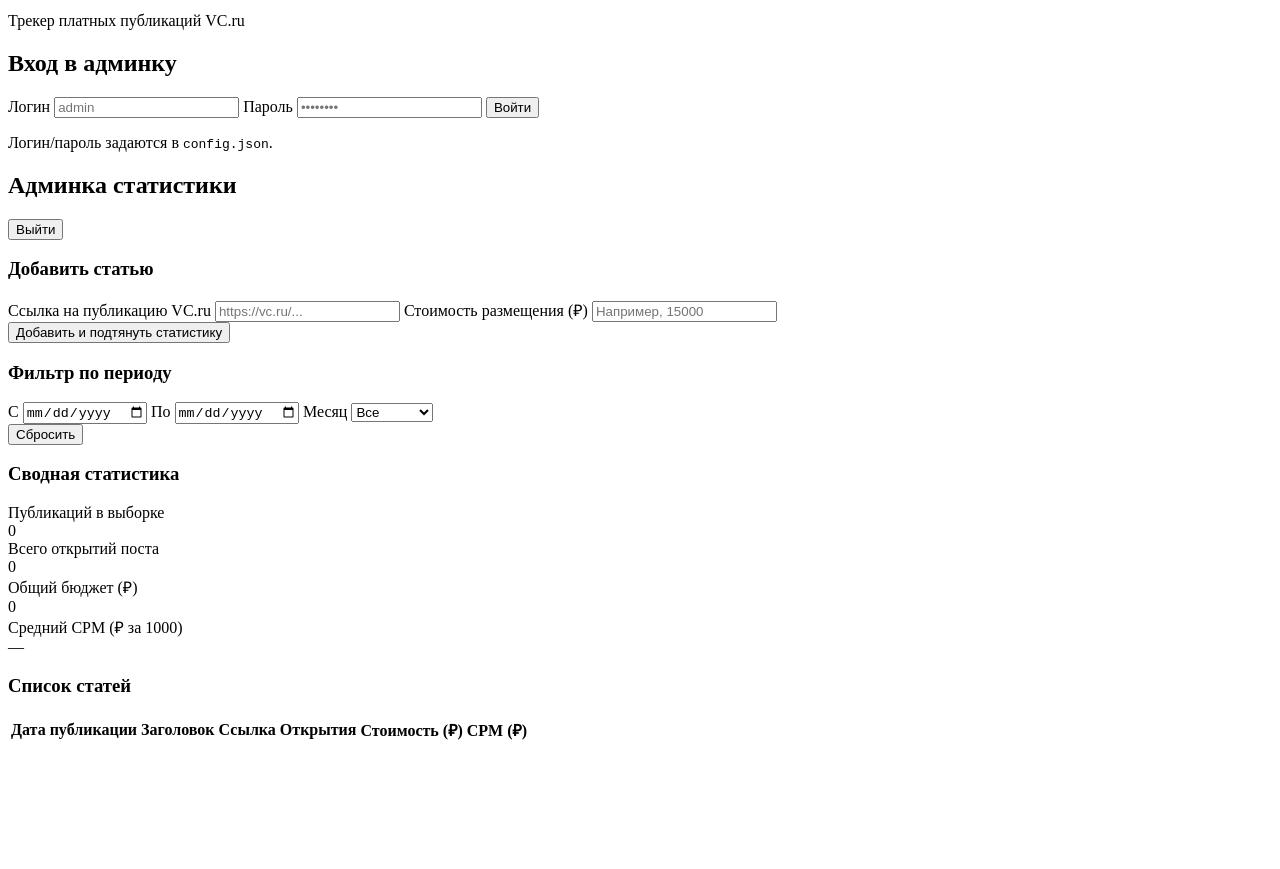
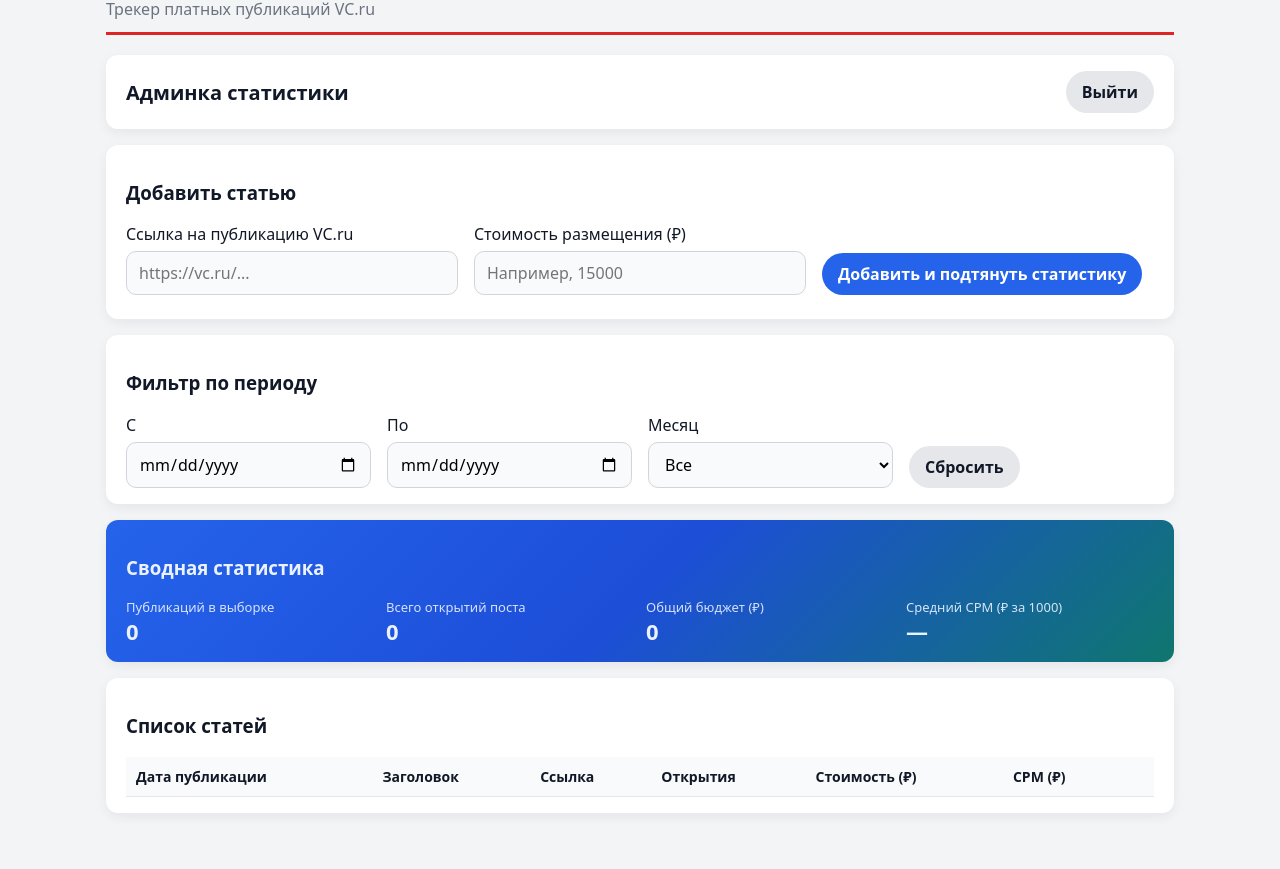
Before and after one commit to Mixail-Troshin/post-static, a website: page public/index.html in a window 1280 px wide. Shown: the part 68-937 px from the top of the page. Before the commit the page ends 820 px from the top, so only its background shows below. Drawn offline with Linux system fonts and the light colour scheme; no server answers; files whose address does not match are found by name.

Commit message:
Update index.html

```diff
--- a/public/index.html
+++ b/public/index.html
@@ -5,7 +5,172 @@
     <title>Post Static — трекер публикаций VC.ru</title>
     <meta name="viewport" content="width=device-width, initial-scale=1" />
     <!-- Важно: относительные пути -->
-   <link rel="stylesheet" href="/static/style.css">
+    <style>
+      *,
+      *::before,
+      *::after { box-sizing: border-box; }
+
+      :root {
+        --bg: #f3f4f6;
+        --card: #ffffff;
+        --text: #111827;
+        --muted: #6b7280;
+        --primary: #2563eb;
+        --primary-strong: #1d4ed8;
+        --danger: #b91c1c;
+        --border: #e5e7eb;
+        --shadow: 0 4px 12px rgba(15, 23, 42, .06);
+        --radius: 12px;
+      }
+
+      html, body {
+        margin: 0;
+        background: var(--bg);
+        color: var(--text);
+        font-family: system-ui, -apple-system, Segoe UI, Roboto, sans-serif;
+      }
+
+      .hidden { display: none !important; }
+
+      .app {
+        max-width: 1100px;
+        margin: 0 auto;
+        padding: 24px 16px 40px;
+      }
+
+      /* header */
+      .app-header {
+        border-bottom: 3px solid #dc2626;
+        padding-bottom: 12px;
+        margin-bottom: 20px;
+      }
+      .app-header h1 {
+        margin: 0;
+        font-size: 28px;
+        font-weight: 800;
+      }
+      .subtitle { margin: 4px 0 0; color: var(--muted); }
+
+      /* cards */
+      .card {
+        background: var(--card);
+        border-radius: var(--radius);
+        padding: 16px 20px;
+        margin-bottom: 16px;
+        box-shadow: var(--shadow);
+      }
+      .card--narrow { max-width: 520px; margin: 0 auto 16px; }
+
+      /* form */
+      input, select, button { font: inherit; }
+      input, select {
+        padding: 10px 12px;
+        border-radius: 10px;
+        border: 1px solid #d1d5db;
+        background: #f9fafb;
+        width: 100%;
+      }
+      input:focus, select:focus {
+        outline: none;
+        border-color: var(--primary);
+        box-shadow: 0 0 0 2px rgba(37,99,235,.15);
+      }
+      .btn {
+        display: inline-flex;
+        align-items: center;
+        justify-content: center;
+        gap: 8px;
+        border: 0;
+        cursor: pointer;
+        padding: 10px 16px;
+        border-radius: 999px;
+        background: var(--primary);
+        color: #fff;
+        font-weight: 600;
+        transition: background .15s ease, transform .05s ease;
+      }
+      .btn:hover { background: var(--primary-strong); }
+      .btn:active { transform: translateY(1px); }
+      .btn--secondary { background: #e5e7eb; color: var(--text); }
+      .btn--secondary:hover { background: #d1d5db; }
+
+      .form { width: 100%; }
+      .form--vertical { display: grid; gap: 12px; }
+      .form__field { display: grid; gap: 6px; }
+      .form__actions { display: flex; gap: 8px; align-items: center; }
+
+      .form-grid {
+        display: grid;
+        grid-template-columns: repeat(auto-fit, minmax(240px, 1fr));
+        gap: 12px 16px;
+        align-items: end;
+      }
+
+      /* toolbar */
+      .toolbar {
+        display: flex;
+        flex-wrap: wrap;
+        align-items: center;
+        justify-content: space-between;
+        gap: 8px;
+      }
+      .toolbar__title { margin: 0; font-size: 20px; font-weight: 700; }
+      .toolbar__right { display: flex; align-items: center; gap: 8px; }
+      .status-label { font-size: 13px; color: var(--muted); }
+
+      /* hints */
+      .hint { margin: 6px 0 0; font-size: 12px; color: var(--muted); }
+      .error { margin: 8px 0 0; color: var(--danger); font-size: 14px; }
+
+      /* filter */
+      .filter-grid {
+        display: grid;
+        grid-template-columns: repeat(auto-fit, minmax(180px, 1fr));
+        gap: 12px 16px;
+        align-items: end;
+      }
+
+      /* stats */
+      .stats-card {
+        color: #eaf2ff;
+        background: linear-gradient(135deg, #2563eb 0%, #1d4ed8 50%, #0f766e 100%);
+      }
+      .stats-grid {
+        display: grid;
+        grid-template-columns: repeat(auto-fit, minmax(160px, 1fr));
+        gap: 12px;
+      }
+      .stat__label { font-size: 13px; opacity: .9; }
+      .stat__value { font-size: 22px; font-weight: 700; }
+
+      /* table */
+      .table-wrapper { overflow-x: auto; }
+      .articles-table {
+        width: 100%;
+        border-collapse: collapse;
+        font-size: 14px;
+      }
+      .articles-table th, .articles-table td {
+        padding: 10px 10px;
+        border-bottom: 1px solid var(--border);
+      }
+      .articles-table th {
+        text-align: left;
+        background: #f9fafb;
+        white-space: nowrap;
+        font-weight: 700;
+      }
+      .articles-table a { color: var(--primary); text-decoration: none; }
+      .articles-table a:hover { text-decoration: underline; }
+      .actions-cell { text-align: right; white-space: nowrap; }
+
+      /* mobile */
+      @media (max-width: 640px) {
+        .app { padding: 16px 10px 32px; }
+        .app-header h1 { font-size: 22px; }
+        .card { padding: 14px 14px; }
+      }
+    </style>
 <link rel="icon" href="data:,">
   </head>
   <body>
```
